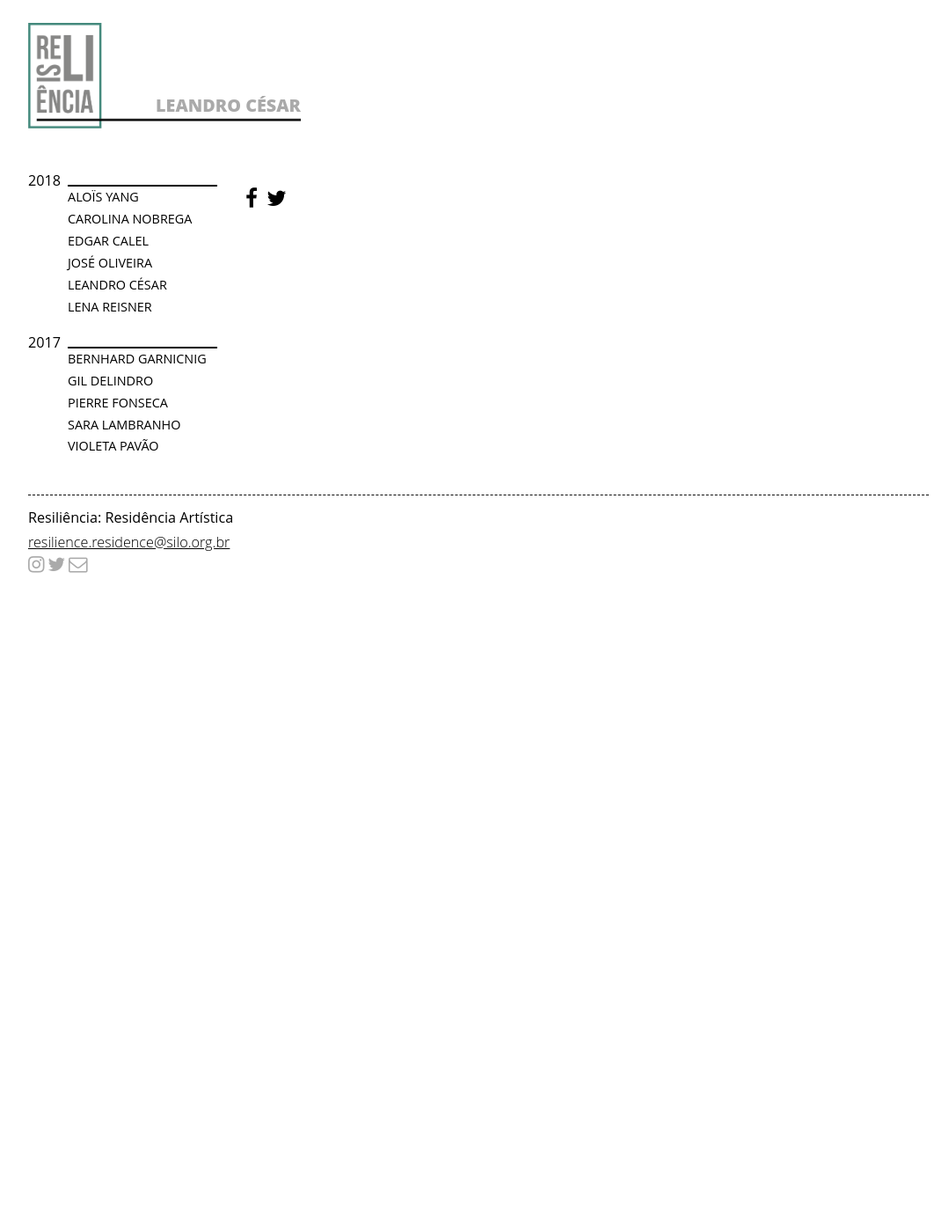
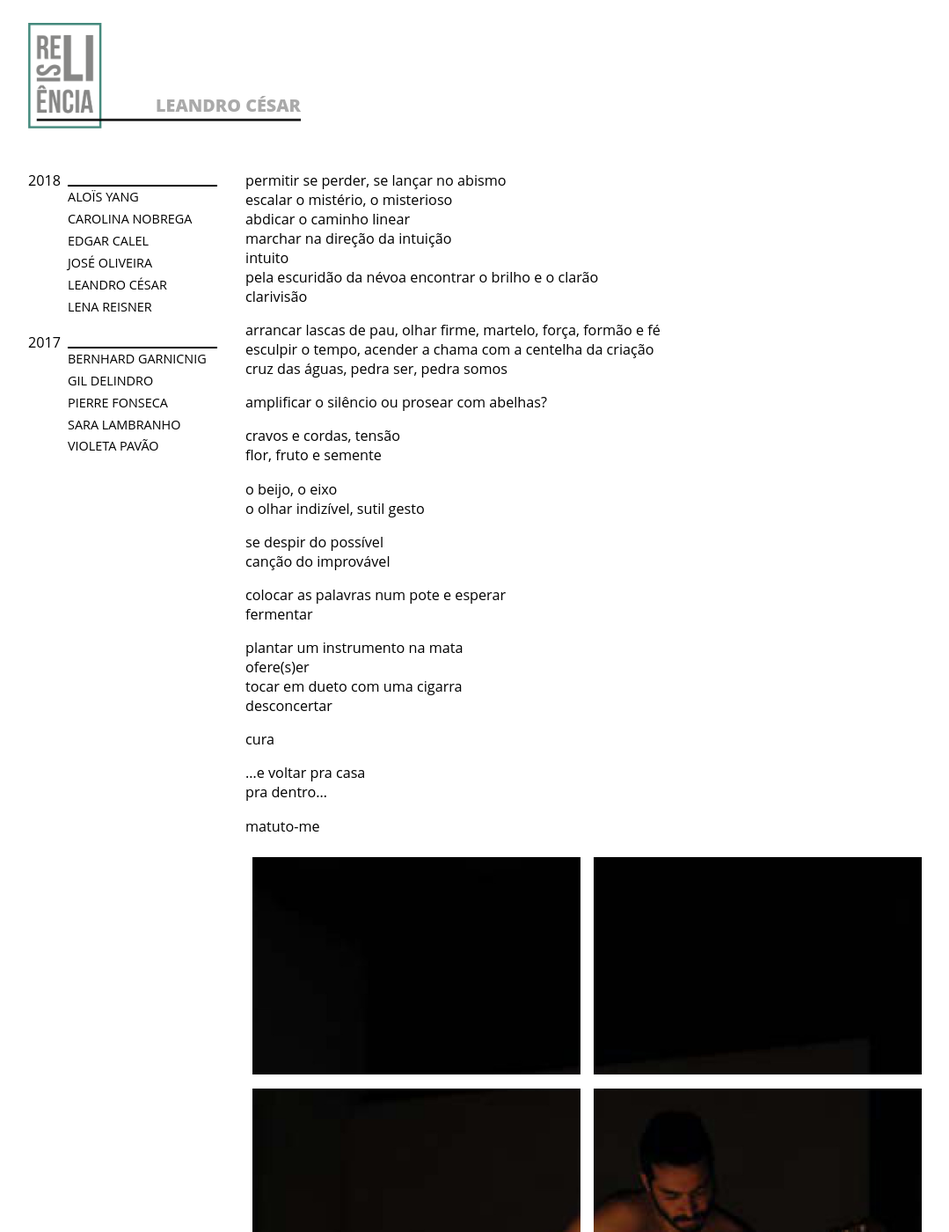
Before and after one commit to comunicacaosilo/resilience.silo.org.br, a Jekyll site: the page built from _posts/2018-03-16-leandro-cesar.md, in a window 1280 px wide and 1400 px high. Shown: the whole window at 88% size, without its empty margins (96-1175 px from the left). Built offline with Jekyll 4.4.1, drawn with Linux system fonts in a browser that asks for light colours; nearby versions of some CDN libraries.

Commit message:
adds leandro

```diff
--- a/_posts/2018-03-16-leandro-cesar.md
+++ b/_posts/2018-03-16-leandro-cesar.md
@@ -1,3 +1,45 @@
 ---
 title: 'Leandro César'
+cover: media/images/2018/leandro03.jpg
 ---
+permitir se perder, se lançar no abismo
+escalar o mistério, o misterioso
+abdicar o caminho linear
+marchar na direção da intuição
+intuito
+pela escuridão da névoa encontrar o brilho e o clarão
+clarivisão
+
+arrancar lascas de pau, olhar firme, martelo, força, formão e fé
+esculpir o tempo, acender a chama com a centelha da criação
+cruz das águas, pedra ser, pedra somos
+
+amplificar o silêncio ou prosear com abelhas?
+
+cravos e cordas, tensão
+flor, fruto e semente
+
+o beijo, o eixo
+o olhar indizível, sutil gesto
+
+se despir do possível
+canção do improvável
+
+colocar as palavras num pote e esperar
+fermentar
+
+plantar um instrumento na mata
+ofere(s)er
+tocar em dueto com uma cigarra
+desconcertar
+
+cura
+
+...e voltar pra casa
+pra dentro...
+
+matuto-me
+
+<div class="no-click" style="pointer-events: none;">
+{% include swipebox.html prefix="2018/leandro" %}
+</div>
```
Also changed, not shown: _posts/2018-03-15-lena-reisner.md (line endings or trailing spaces), media/images/2018/leandro00.jpg (added), media/images/2018/leandro01.jpg (added), media/images/2018/leandro02.jpg (added), media/images/2018/leandro03.jpg (added), media/images/2018/leandro04.jpg (added), media/images/2018/leandro05.jpg (added), media/images/2018/leandro06.jpg (added), media/images/2018/leandro07.jpg (added).
